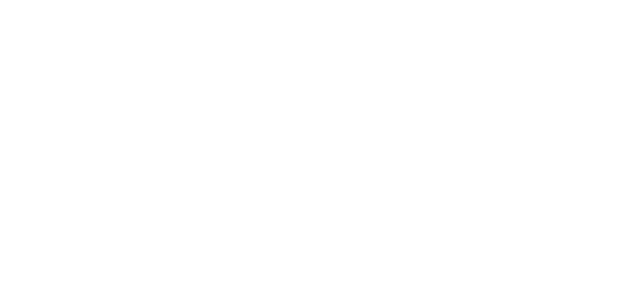
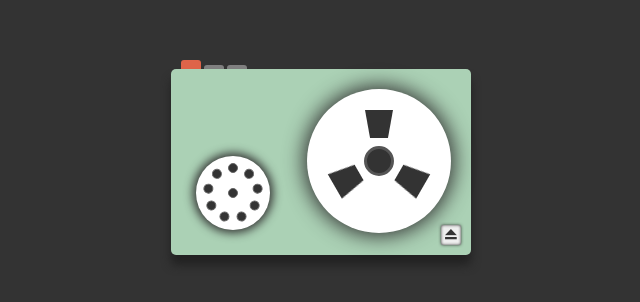
Before and after one commit to bedekelly/minim, a React (Create React App) app: page / in a window 1280 px wide. Shown: the part 238-540 px from the top of the page, without its empty margins (319-959 px from the left). Built offline with nearby package versions, Linux system fonts and the light colour scheme.

Commit message:
Add tape recorder

```diff
--- a/package.json
+++ b/package.json
@@ -5,6 +5,7 @@
   "dependencies": {
     "react": "^16.6.3",
     "react-dom": "^16.6.3",
+    "react-draggable": "^3.0.5",
     "react-scripts": "2.1.1"
   },
   "scripts": {
--- a/src/App.js
+++ b/src/App.js
@@ -1,13 +1,17 @@
 import React, { Component } from 'react';
-import logo from './logo.svg';
 import './App.css';
+
+import TapeRecorder from './TapeRecorder';
+import Draggable from './utils/Draggable';
+
 
 class App extends Component {
   render() {
-    return (
-      <div className="App"></div>
-    );
+      return <Draggable>
+          <TapeRecorder />
+      </Draggable>
   }
 }
 
+
 export default App;
--- /dev/null
+++ b/src/TapeRecorder/TapeRecorder.css
@@ -0,0 +1,282 @@
+@import url('https://fonts.googleapis.com/css?family=Parisienne');
+
+body {
+    background: #333;
+    display: grid;
+    place-items: center;
+    height: 100vh;
+    margin: 0;
+}
+
+.tape-player * {
+    transition: ease all 0.3s;
+    user-select: none;
+    -webkit-transform-style: preserve-3d;
+}
+
+.tape-player {
+    background: #ABD1B5;
+    width: 300px;
+    height: calc(62px * 3);
+    border-radius: 5px;
+    box-shadow: 0px 10px 10px #222;
+    position: relative;
+    transition: ease all 0.1s;
+    cursor: pointer;
+}
+
+.tape-player .small-reel {
+    width: 70px;
+    height: 70px;
+    background: white;
+    position: absolute;
+    bottom: 25px;
+    left: 25px;
+    border-radius: 50%;
+    box-shadow: 0 0 10px 3px #333;
+    animation: rotating 2s linear infinite;
+    animation-play-state: paused;
+    border: 2px solid transparent;
+}
+
+.tape-player .big-reel {
+    border-radius: 50%;
+    height: 140px;
+    width: 140px;
+    background: white;
+    position: absolute;
+    right: 20px;
+    top: 20px;
+    box-shadow: 0 0 20px 3px #333;
+    animation: rotating 2s linear infinite;
+    animation-play-state: paused;
+    border: 2px solid transparent;
+}
+
+.tape-player .buttons {
+    position: absolute;
+    top: -15px;
+    left: 10px;
+    height: 15px;
+    z-index: -1;
+}
+
+.tape-player .buttons > * {
+    display: inline-block;
+    width: 20px;
+    height: 5px;
+    border-radius: 3px 3px 0 0;
+    background: grey;
+    margin-right: 3px;
+    padding: 0;
+    bottom: 0;
+}
+
+.tape-player .buttons > .left {
+    background: #DE6449;
+    height: 10px;
+}
+
+.tape-player .hole {
+    position: absolute;
+    top: calc(50% - 14px);
+    left: calc(50% - 14px);
+    height: 28px;
+    width: 28px;
+    background: #333;
+    -webkit-clip-path: polygon(0% 0%, 100% 0%, 82% 100%, 18% 100%);
+    transform: translateY(-37px);
+}
+
+.tape-player .hole.two {
+    transform: rotateZ(120deg) translateY(-37px);
+}
+
+.tape-player .hole.three {
+    transform: rotateZ(240deg) translateY(-37px);
+}
+
+.tape-player .middle-hole {
+    width: 30px;
+    height: 30px;
+    background: #333;
+    top: calc(50% - 15px);
+    left: calc(50% - 15px);
+    position: absolute;
+    border-radius: 50%;
+    border: 3px solid #555;
+    box-sizing: border-box;
+}
+
+@keyframes rotating {
+    from {
+        transform: rotate(0deg);
+    }
+    to {
+        transform: rotate(360deg);
+    }
+}
+
+.tape-player:hover {
+    scale: 1.1;
+}
+
+.tape-player .circle {
+    position: absolute;
+    width: 10px;
+    height: 10px;
+    background: #333;
+    left: calc(50% - 5px);
+    top: calc(50% - 5px);
+    border-radius: 50%;
+    border: 1px solid #666;
+    box-sizing: border-box;
+    transform: translateY(25px);
+}
+
+.tape-player .middle.circle {
+    transform: translateY(0);
+}
+
+.tape-player .circle.one {
+    transform: rotateZ(0deg) translateY(-25px);
+}
+
+.tape-player .circle.two {
+    transform: rotateZ(40deg) translateY(-25px);
+}
+
+.tape-player .circle.three {
+    transform: rotateZ(80deg) translateY(-25px);
+}
+
+.tape-player .circle.four {
+    transform: rotateZ(120deg) translateY(-25px);
+}
+
+.tape-player .circle.five {
+    transform: rotateZ(160deg) translateY(-25px);
+}
+
+.tape-player .circle.six {
+    transform: rotateZ(200deg) translateY(-25px);
+}
+
+.tape-player .circle.seven {
+    transform: rotateZ(240deg) translateY(-25px);
+}
+
+.tape-player .circle.eight {
+    transform: rotateZ(280deg) translateY(-25px);
+}
+
+.tape-player .circle.nine {
+    transform: rotateZ(320deg) translateY(-25px);
+}
+
+.tape-player .signature {
+    top: 20px;
+    left: 25px;
+    position: absolute;
+    border-radius: 3px;
+    font-size: 14pt;
+    width: 100px;
+    font-family: 'Parisienne', cursive;
+    color: black;
+}
+
+.tape-player.playing > .small-reel, .tape-player.playing > .big-reel {
+    animation-play-state: running;
+}
+
+.tape-player.playing > .buttons > .left {
+    height: 5px;
+}
+
+.tape-player .vu-meter {
+    background: white;
+    width: 60px;
+    height: 38px;
+    top: 25px;
+    left: 30px;
+    position: absolute;
+    border-radius: 3px;
+    box-shadow: 0 0 4px inset;
+}
+
+.tape-player .colour-bar {
+    width: 50px;
+    left: 5px;
+    top: 10px;
+    position: absolute;
+    border-width: 4px;
+    border-style: solid;
+    height: 0px;
+    box-sizing: border-box;
+    border-radius: 50%;
+    border-image: linear-gradient(to right, green, red);
+}
+
+.tape-player .colour-bar:after {
+    background: white;
+    width: 55px;
+}
+
+.tape-player .tape-top {
+    position: absolute;
+    top: 60px;
+    left: 34px;
+    width: 150px;
+    height: 2px;
+    background: #333;
+    transform: rotateZ(-26deg);
+    z-index: 2;
+    display: none;
+}
+
+
+.tape-player.has-tape > .small-reel, .tape-player.has-tape > .big-reel {
+    border: 2px solid #333;
+    z-index: 2;
+}
+
+.tape-player .tape-bottom {
+    position: absolute;
+    bottom: 23.5px;
+    left: 60px;
+    width: 150px;
+    height: 2px;
+    transform: rotateZ(1.2deg);
+    background: #333;
+    z-index: 2;
+    display: none;
+}
+
+
+.tape-player.has-tape > .tape-top, .tape-player.has-tape > .tape-bottom {
+    display: inherit;
+}
+
+.tape-player .zoomed {
+    transform: scale(1.3);
+}
+
+.tape-player .eject {
+    background: #eee;
+    border-radius: 2px;
+    width: 20px;
+    height: 20px;
+    position: absolute;
+    bottom: 10px;
+    right: 10px;
+    box-shadow: 0 0 3px #333 inset, 0 0 3px #333;
+    display: grid;
+    place-items: center;
+    text-align: center;
+    color: #333;
+}
+
+.tape-player .eject:hover {
+    background: white;
+    transition: ease all 0.1s;
+}
--- /dev/null
+++ b/src/TapeRecorder/TapeRecorder.js
@@ -0,0 +1,97 @@
+import React from "react";
+
+import './TapeRecorder.css';
+
+
+class TapeRecorder extends React.Component {
+    constructor(props) {
+        super(props);
+        this.state = {
+            playing: false,
+            hasTape: false,
+            zoomed: false
+        };
+        this.togglePlaying = this.togglePlaying.bind(this);
+        this.onDragOver = this.onDragOver.bind(this);
+        this.onDrop = this.onDrop.bind(this);
+        this.onDragLeave = this.onDragLeave.bind(this);
+        this.eject = this.eject.bind(this);
+    }
+
+    togglePlaying() {
+        if (this.state.playing || !this.state.hasTape) {
+            this.setState({ playing: false });
+        } else {
+            this.setState({ playing: true });
+        }
+    }
+
+    onDragOver(event) {
+        this.setState({ zoomed: true });
+        event.preventDefault();
+    }
+
+    onDragLeave(event) {
+        this.setState({ zoomed: false });
+        event.preventDefault();
+    }
+
+    onDrop(event) {
+        this.setState({ zoomed: false, hasTape: true });
+        event.preventDefault();
+    }
+
+    eject(event) {
+        this.setState({ hasTape: false, playing: false });
+        event.stopPropagation();
+    }
+
+    render() {
+        const classNames = [
+            "tape-player",
+            this.state.hasTape ? "has-tape" : ' ',
+            this.state.playing ? "playing" : ' ',
+            this.state.zoomed ? "zoomed" : ' '
+        ].join(" ");
+
+        return <div
+            className={ classNames }
+            onClick={ this.togglePlaying }
+            onDragOver={ this.onDragOver }
+            onDragLeave={ this.onDragLeave }
+            onDrop={ this.onDrop }
+        >
+            <div className="buttons">
+                <div className="left"></div>
+                <div className="middle"></div>
+                <div className="right"></div>
+            </div>
+
+            <div className="small-reel">
+                <div className="middle circle"></div>
+                <div className="circle one"></div>
+                <div className="circle two"></div>
+                <div className="circle three"></div>
+                <div className="circle four"></div>
+                <div className="circle five"></div>
+                <div className="circle six"></div>
+                <div className="circle seven"></div>
+                <div className="circle eight"></div>
+                <div className="circle nine"></div>
+            </div>
+            <div className="big-reel">
+                <div className="hole one"></div>
+                <div className="hole two"></div>
+                <div className="hole three"></div>
+                <div className="middle-hole"></div>
+            </div>
+
+            <div className="tape-top"></div>
+            <div className="tape-bottom"></div>
+
+            <div className="eject" onClick={ this.eject }>⏏</div>
+        </div>
+    }
+}
+
+export default TapeRecorder;
--- /dev/null
+++ b/src/TapeRecorder/index.js
@@ -0,0 +1,3 @@
+import TapeRecorder from "./TapeRecorder.js";
+
+export default TapeRecorder;
--- /dev/null
+++ b/src/utils/Draggable/Draggable.js
@@ -0,0 +1,8 @@
+import React from "react";
+
+
+function Draggable(props) {
+    return <div draggable>{ props.children }</div>
+}
+
+export default Draggable;
--- /dev/null
+++ b/src/utils/Draggable/index.js
@@ -0,0 +1,2 @@
+import Draggable from './Draggable';
+export default Draggable;
```
Also changed, not shown: 1 other file (tests, documents, lock files or other folders).
